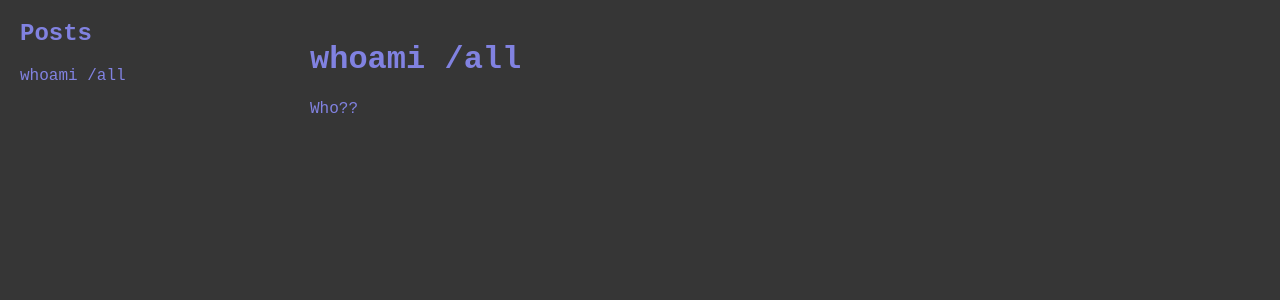
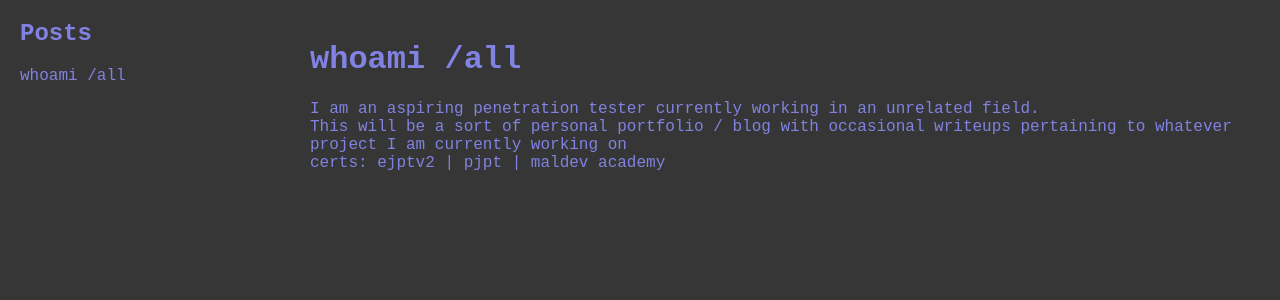
Before and after one commit to afxr/afxr.github.io, a Jekyll site: the page built from _posts/2024-09-10-first-post.md, in a window 1280 px wide. Shown: the top 300 px of the page. Built offline with Jekyll 4.4.1, drawn with Linux system fonts in a browser that asks for light colours.

Commit message:
Update 2024-09-10-first-post.md

```diff
--- a/_posts/2024-09-10-first-post.md
+++ b/_posts/2024-09-10-first-post.md
@@ -5,4 +5,8 @@ title: whoami /all
 
 # whoami /all
 
-Who??
+I am an aspiring penetration tester currently working in an unrelated field.
+<br>
+This will be a sort of personal portfolio / blog with occasional writeups pertaining to whatever project I am currently working on
+<br>
+certs: ejptv2 | pjpt | maldev academy
```
